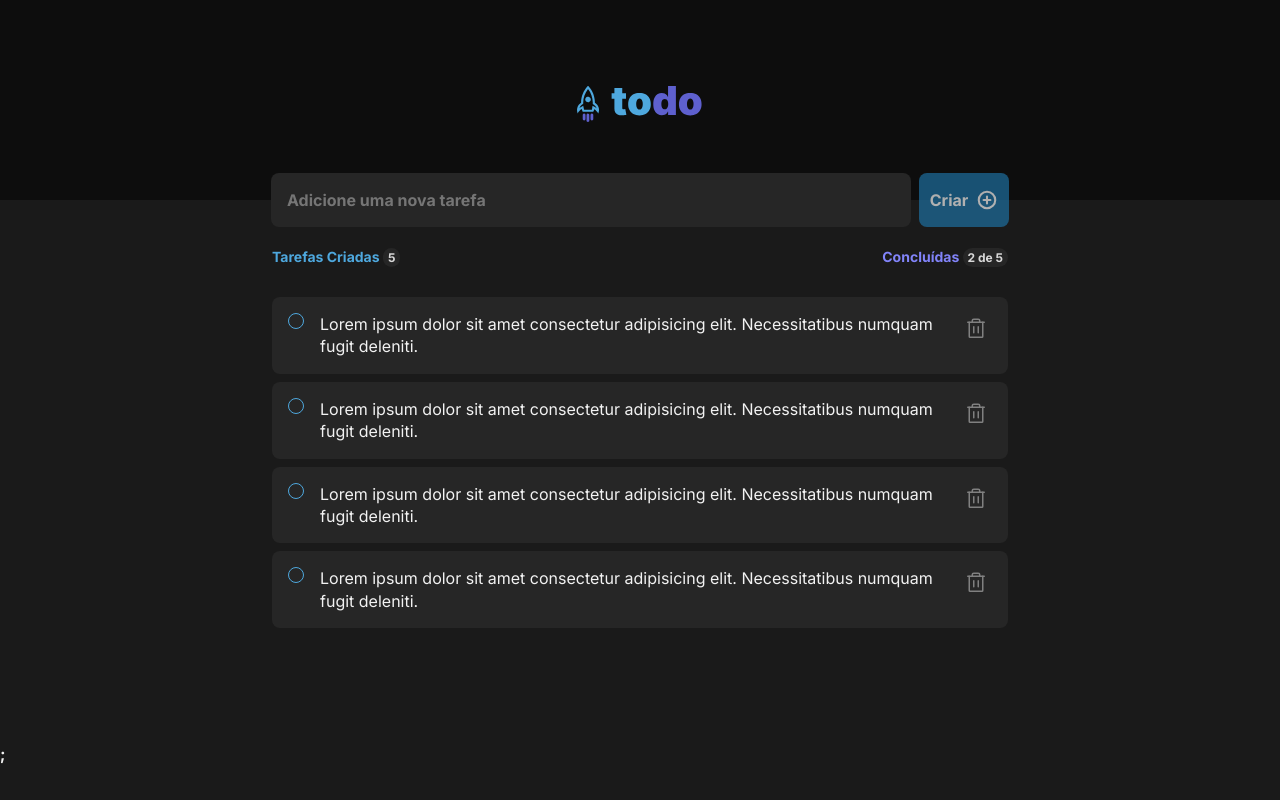
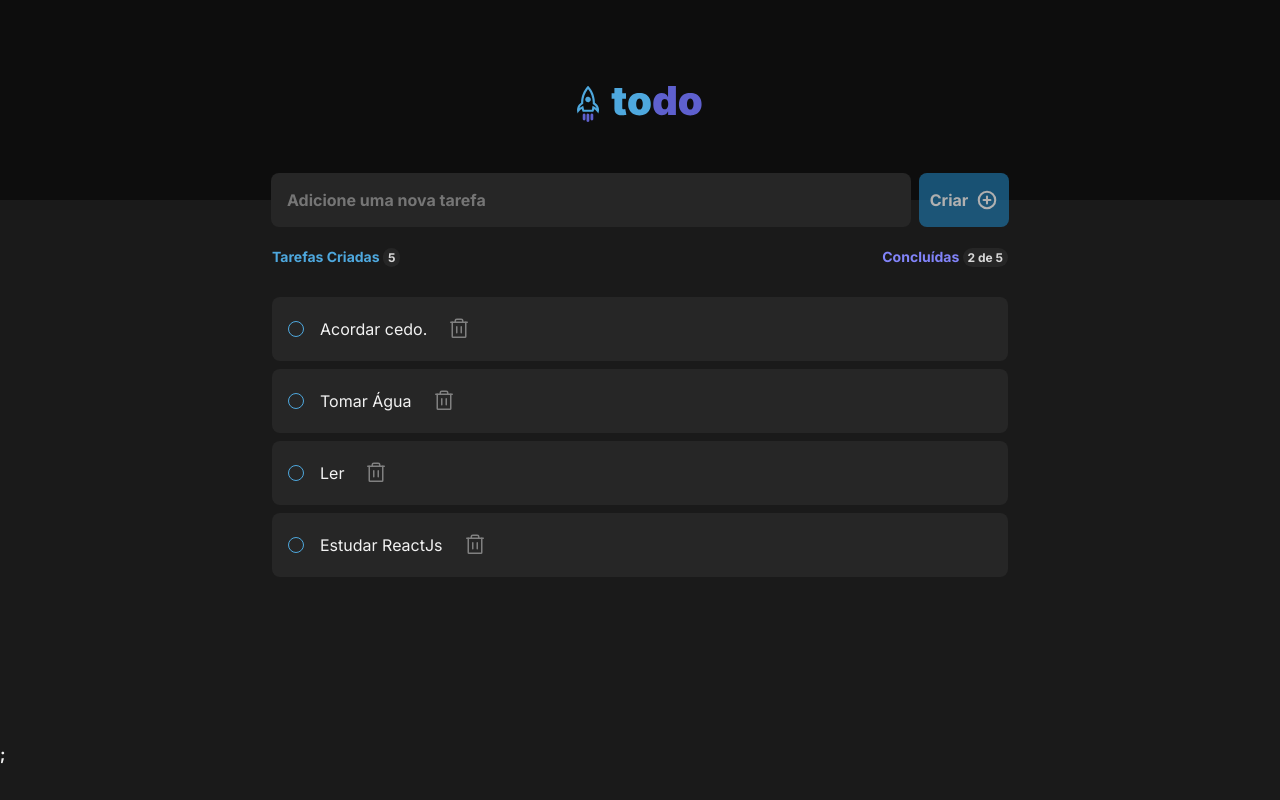
Before and after one commit to caritas-html/challenge-ignite-todo-list-react, a React (Vite) app in the folder todoList/: page / in a window 1280 px wide. Built offline with nearby package versions, Linux system fonts and the light colour scheme.

Commit message:
feat: Sending task to IndividualTask component.

```diff
--- a/todoList/src/components/IndividualTask.module.css
+++ b/todoList/src/components/IndividualTask.module.css
@@ -1,7 +1,7 @@
 .individualTask {
   display: flex;
-  align-items: start;
-  justify-content: space-evenly;
+  align-items: center;
+  justify-content: baseline;
   gap: 1rem;
   background: var(--gray-500);
   border: none;
--- a/todoList/src/components/IndividualTask.tsx
+++ b/todoList/src/components/IndividualTask.tsx
@@ -3,8 +3,9 @@ import * as Checkbox from '@radix-ui/react-checkbox';
 import { Check, Trash } from 'phosphor-react';
 
 import styles from './IndividualTask.module.css';
+import { TaskType } from './Tasks';
 
-export function IndividualTask() {
+export function IndividualTask({ id, task, completed }: TaskType) {
   const [taskChecked, setTaskChecked] = useState(false);
 
   function handleCheck(check: boolean) {
@@ -28,8 +29,7 @@ export function IndividualTask() {
         </div>
       </Checkbox.Root>
       <label htmlFor='temporaly' className={styles.taskLabel}>
-        Lorem ipsum dolor sit amet consectetur adipisicing elit. Necessitatibus
-        numquam fugit deleniti.
+        {task}
       </label>
       <button title='Excluir tarefa' className={styles.iconIndividualTask}>
         <Trash size={24} />
--- a/todoList/src/components/Tasks.tsx
+++ b/todoList/src/components/Tasks.tsx
@@ -58,7 +58,6 @@ export function Tasks() {
               />
             );
           })}
-          {/* {teste > 0 ? <IndividualTask /> : <NoTasks />} */}
         </div>
       </div>
     </div>
```
